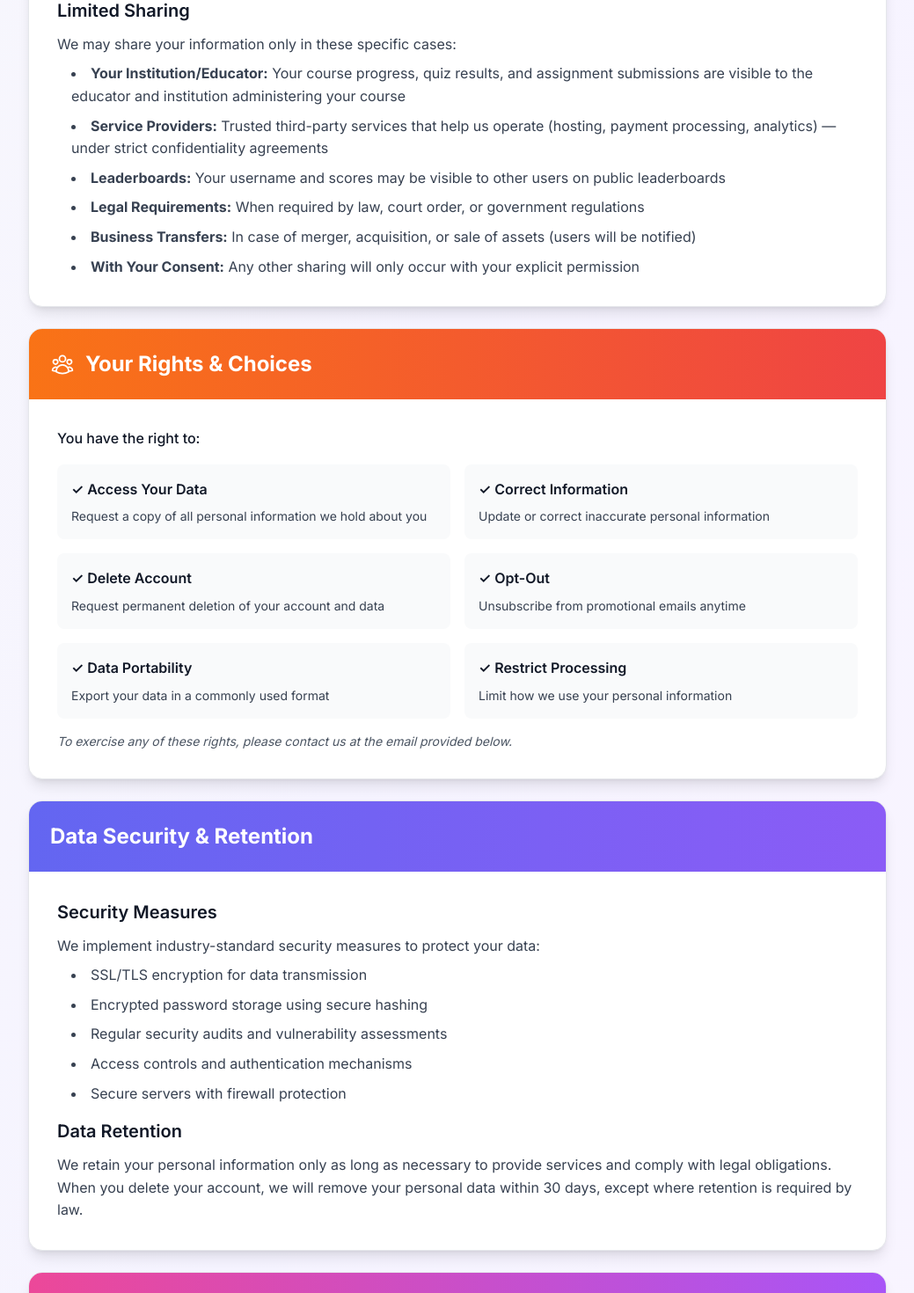
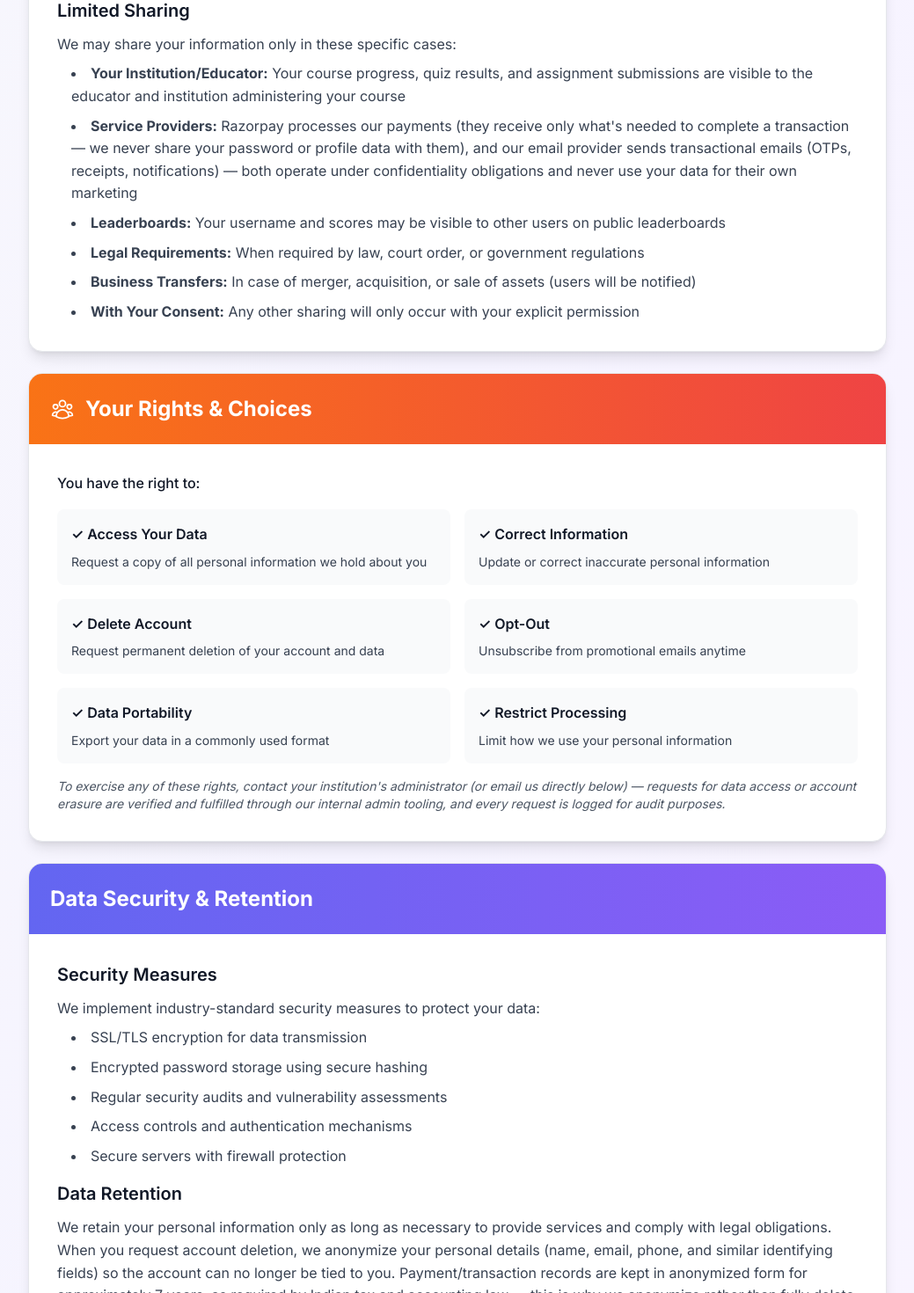
Before and after one commit to darshit274/Viewebit-web, a React (Vite) app: page /privacy in a window 1280 px wide. Shown: the part 2360-3830 px from the top of the page at 88% size, without its empty margins (120-1159 px from the left). Built offline with nearby package versions, Linux system fonts and the light colour scheme; no server answers.

Commit message:
docs: correct Privacy Policy copy to name real third parties and the actual retention/erasure process

```diff
--- a/src/pages/PrivacySecurityPage.tsx
+++ b/src/pages/PrivacySecurityPage.tsx
@@ -186,7 +186,7 @@ const PrivacySecurityPage: React.FC = () => {
                   <p className="text-gray-700 mb-2">We may share your information only in these specific cases:</p>
                   <ul className="list-disc list-inside space-y-2 text-gray-700 ml-4">
                     <li><strong>Your Institution/Educator:</strong> Your course progress, quiz results, and assignment submissions are visible to the educator and institution administering your course</li>
-                    <li><strong>Service Providers:</strong> Trusted third-party services that help us operate (hosting, payment processing, analytics) — under strict confidentiality agreements</li>
+                    <li><strong>Service Providers:</strong> Razorpay processes our payments (they receive only what's needed to complete a transaction — we never share your password or profile data with them), and our email provider sends transactional emails (OTPs, receipts, notifications) — both operate under confidentiality obligations and never use your data for their own marketing</li>
                     <li><strong>Leaderboards:</strong> Your username and scores may be visible to other users on public leaderboards</li>
                     <li><strong>Legal Requirements:</strong> When required by law, court order, or government regulations</li>
                     <li><strong>Business Transfers:</strong> In case of merger, acquisition, or sale of assets (users will be notified)</li>
@@ -235,7 +235,9 @@ const PrivacySecurityPage: React.FC = () => {
                   </div>
                 </div>
                 <p className="text-sm text-gray-600 mt-4 italic">
-                  To exercise any of these rights, please contact us at the email provided below.
+                  To exercise any of these rights, contact your institution's administrator (or email us directly
+                  below) — requests for data access or account erasure are verified and fulfilled through our
+                  internal admin tooling, and every request is logged for audit purposes.
                 </p>
               </div>
             </div>
@@ -264,7 +266,11 @@ const PrivacySecurityPage: React.FC = () => {
                   <h3 className="text-xl font-semibold text-gray-900 mb-3">Data Retention</h3>
                   <p>
                     We retain your personal information only as long as necessary to provide services and comply with legal obligations.
-                    When you delete your account, we will remove your personal data within 30 days, except where retention is required by law.
+                    When you request account deletion, we anonymize your personal details (name, email, phone, and
+                    similar identifying fields) so the account can no longer be tied to you. Payment/transaction
+                    records are kept in anonymized form for approximately 7 years, as required by Indian tax and
+                    accounting law — this is why we anonymize rather than fully delete records tied to a paid
+                    subscription.
                   </p>
                 </div>
               </div>
```
